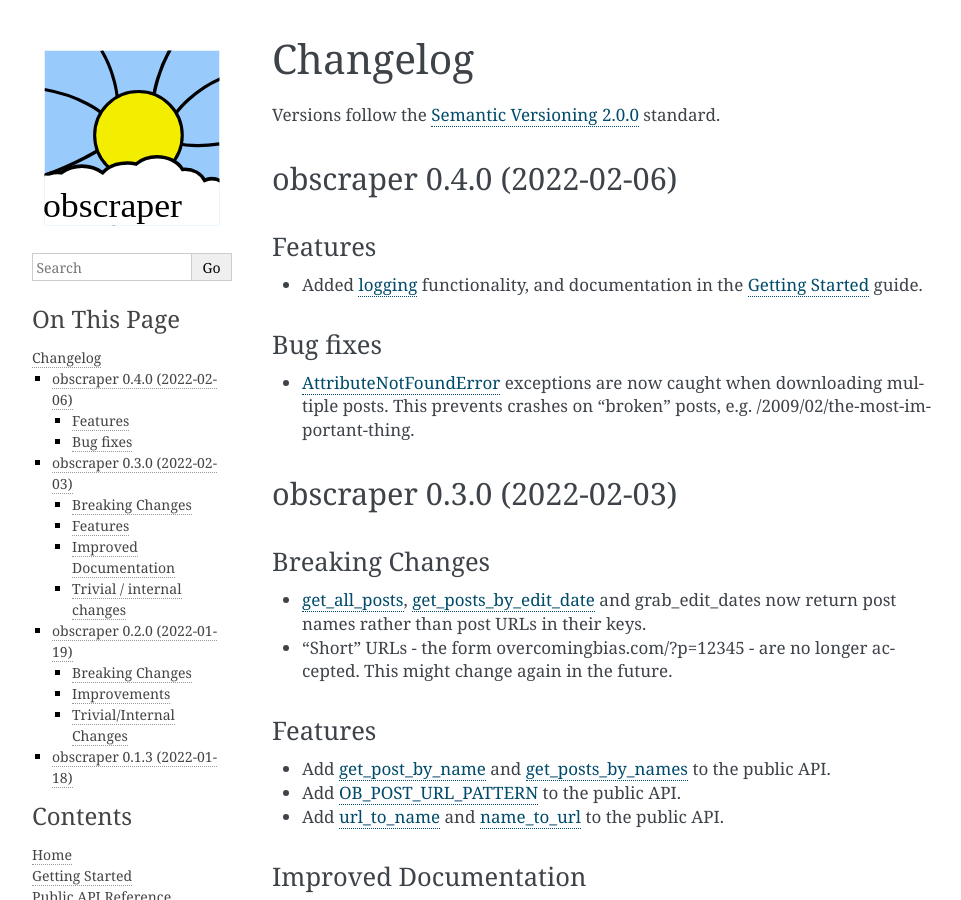
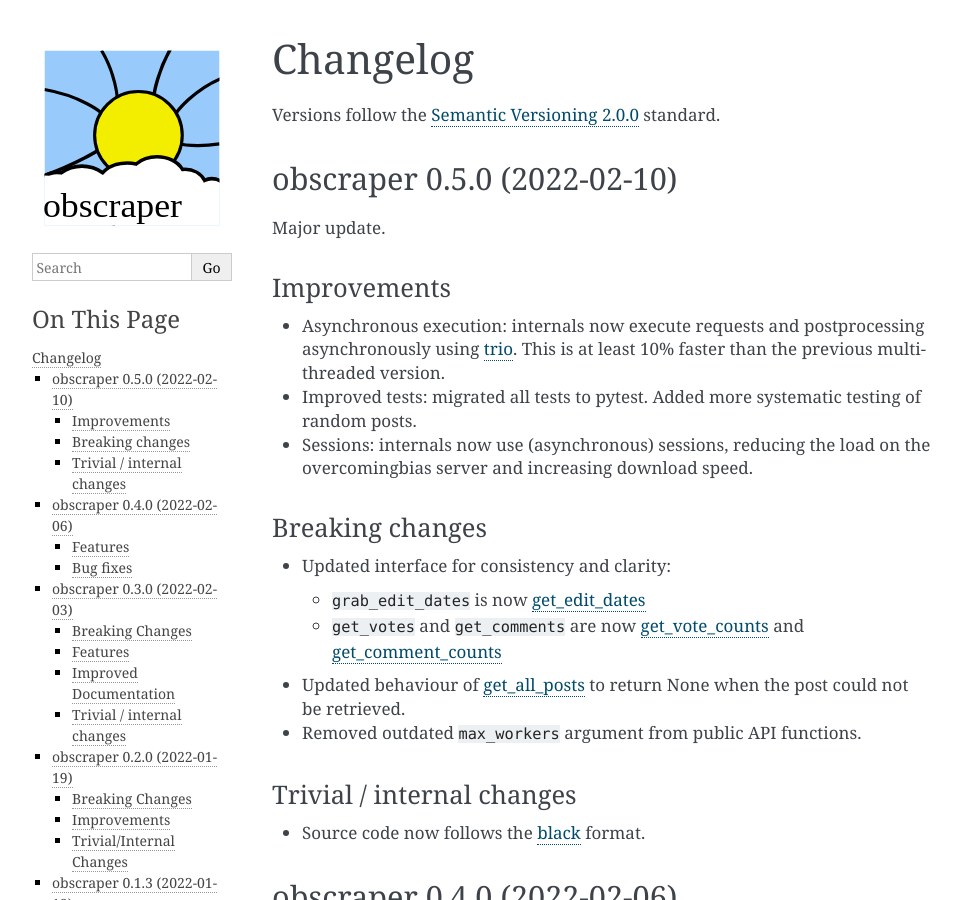
Before and after one commit to chris-mcdo/obscraper, a Sphinx documentation site: the page built from docs/source/changelog.rst, in a window 1280 px wide and 900 px high. Shown: the whole window, without its empty margins (148-1109 px from the left). Built offline with Sphinx 7.4.7, drawn with Linux system fonts in a browser that asks for light colours.

Commit message:
update changelog

```diff
--- a/docs/source/changelog.rst
+++ b/docs/source/changelog.rst
@@ -3,6 +3,47 @@ Changelog
 
 Versions follow the `Semantic Versioning 2.0.0 <https://semver.org/>`_
 standard.
+
+obscraper 0.5.0 (2022-02-10)
+****************************
+
+Major update.
+
+Improvements
+############
+
+- Asynchronous execution: internals now execute requests and postprocessing
+  asynchronously using `trio <https://github.com/python-trio/trio>`_. This is at least
+  10% faster than the previous multithreaded version.
+
+- Improved tests: migrated all tests to pytest. Added more systematic testing of random
+  posts.
+
+- Sessions: internals now use (asynchronous) sessions, reducing the load on the
+  overcomingbias server and increasing download speed.
+
+
+Breaking changes
+################
+
+- Updated interface for consistency and clarity:
+
+  - ``grab_edit_dates`` is now :ref:`get_edit_dates <get-edit-dates>`
+
+  - ``get_votes`` and ``get_comments`` are now :ref:`get_vote_counts <get-vote-counts>`
+    and :ref:`get_comment_counts <get-comment-counts>`
+
+- Updated behaviour of :ref:`get_all_posts <get-all-posts>` to return None when the post
+  could not be retrieved.
+
+- Removed outdated ``max_workers`` argument from public API functions.
+
+
+Trivial / internal changes
+##########################
+
+- Source code now follows the `black <https://github.com/psf/black>`_ format.
+
 
 obscraper 0.4.0 (2022-02-06)
 ****************************
```
